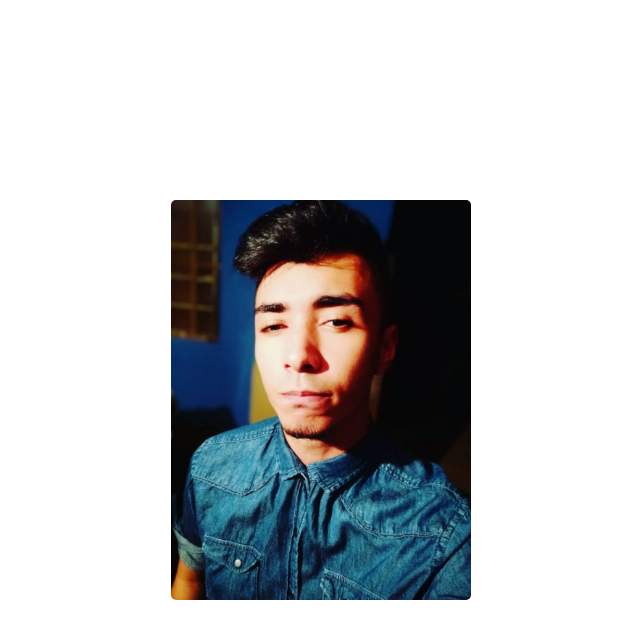
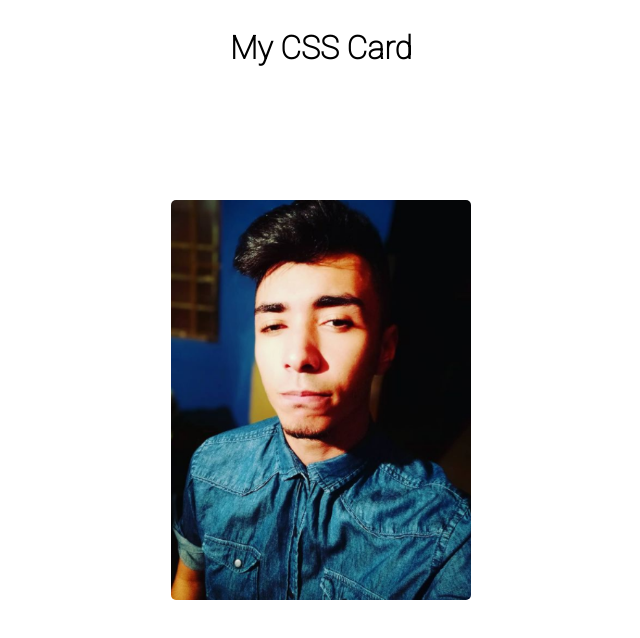
Before and after one commit to samuelrrs/personal-card-css, a plain HTML site: page index.html in a window 1280 px wide. Shown: the whole page, without its empty margins (319-959 px from the left). Drawn offline with Linux system fonts and the light colour scheme.

```diff
--- a/index.html
+++ b/index.html
@@ -8,6 +8,9 @@
     <link rel="stylesheet" href="style.css" />
   </head>
   <body>
+      <div class="principal">
+
+          <h1>My CSS Card </h1>
           <div class="card">
       <div class="card-front"></div>
       <div class="card-back">
@@ -16,11 +19,18 @@
               <span>Dev Front-end</span>
             </h2>
             <div>
-          <a href="https://www.linkedin.com/in/samuel-ribeiro-507386173/" class="fa fa-linkedin">Linkedin</a>
-          <a href="https://www.instagram.com/samu_eu/" class="fa fa-instagram">Instagram</a>
+                <a
+                href="https://www.linkedin.com/in/samuel-ribeiro-507386173/"
+                class="fa fa-linkedin"
+                >Linkedin</a
+                >
+                <a href="https://www.instagram.com/samu_eu/" class="fa fa-instagram"
+                >Instagram</a
+                >
                 <a href="#" class="fa fa-twitter">Twitter</a>
             </div>
         </div>
     </div>
 </body>
+</div>
 </html>
--- a/style.css
+++ b/style.css
@@ -87,3 +87,8 @@ body {
   color: #121212;
   background-color: #2bb9d8;
 }
+.principal {
+    display: flex;
+    align-items: center;
+    justify-content: center;
+}
```
Also changed, not shown: assets/.github/layout1.png (added), assets/.github/layout2.png (added), assets/.github/logo.png (added), 1 other file. Lines whose indentation alone changed are shown as unchanged.
